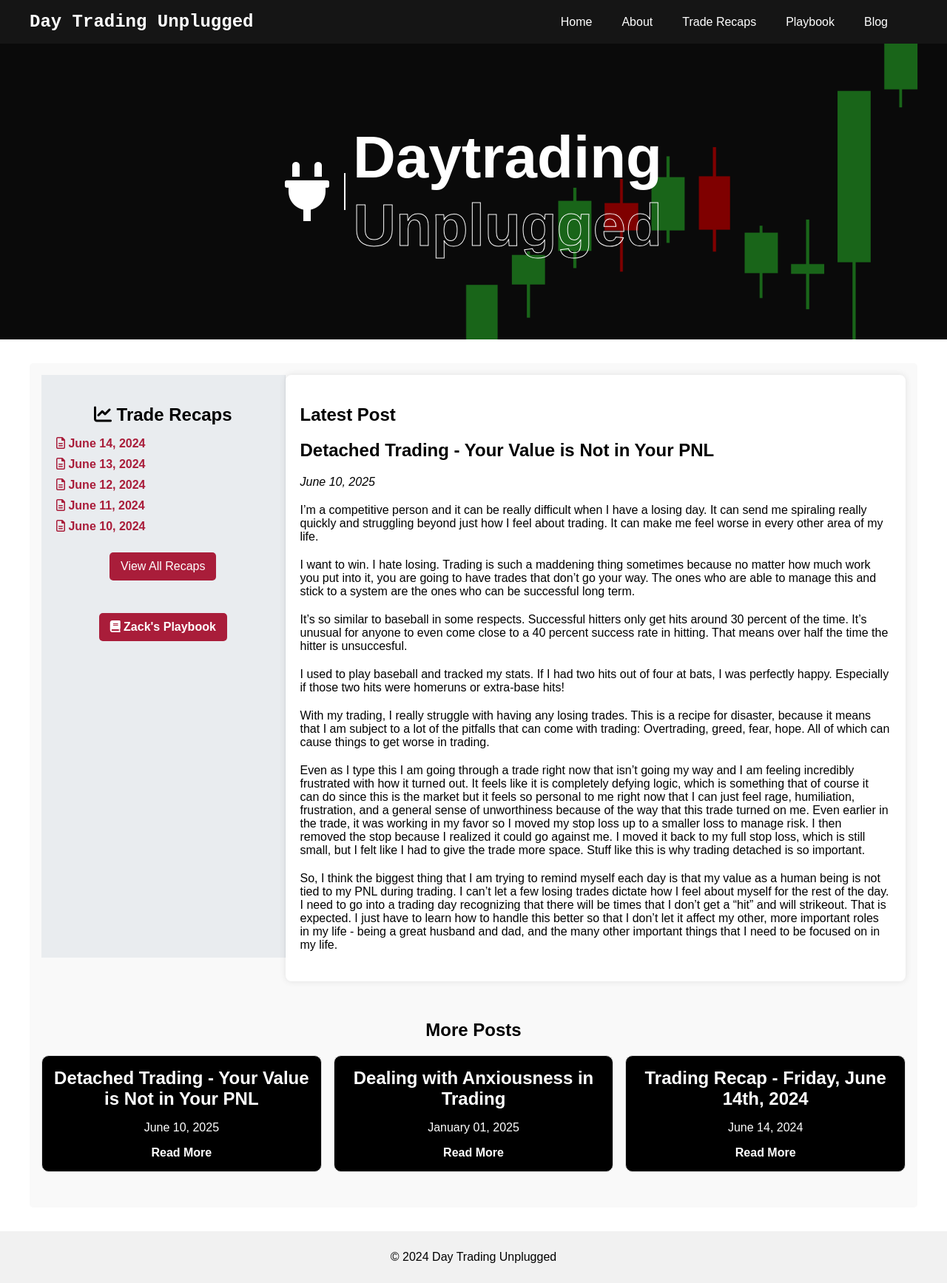
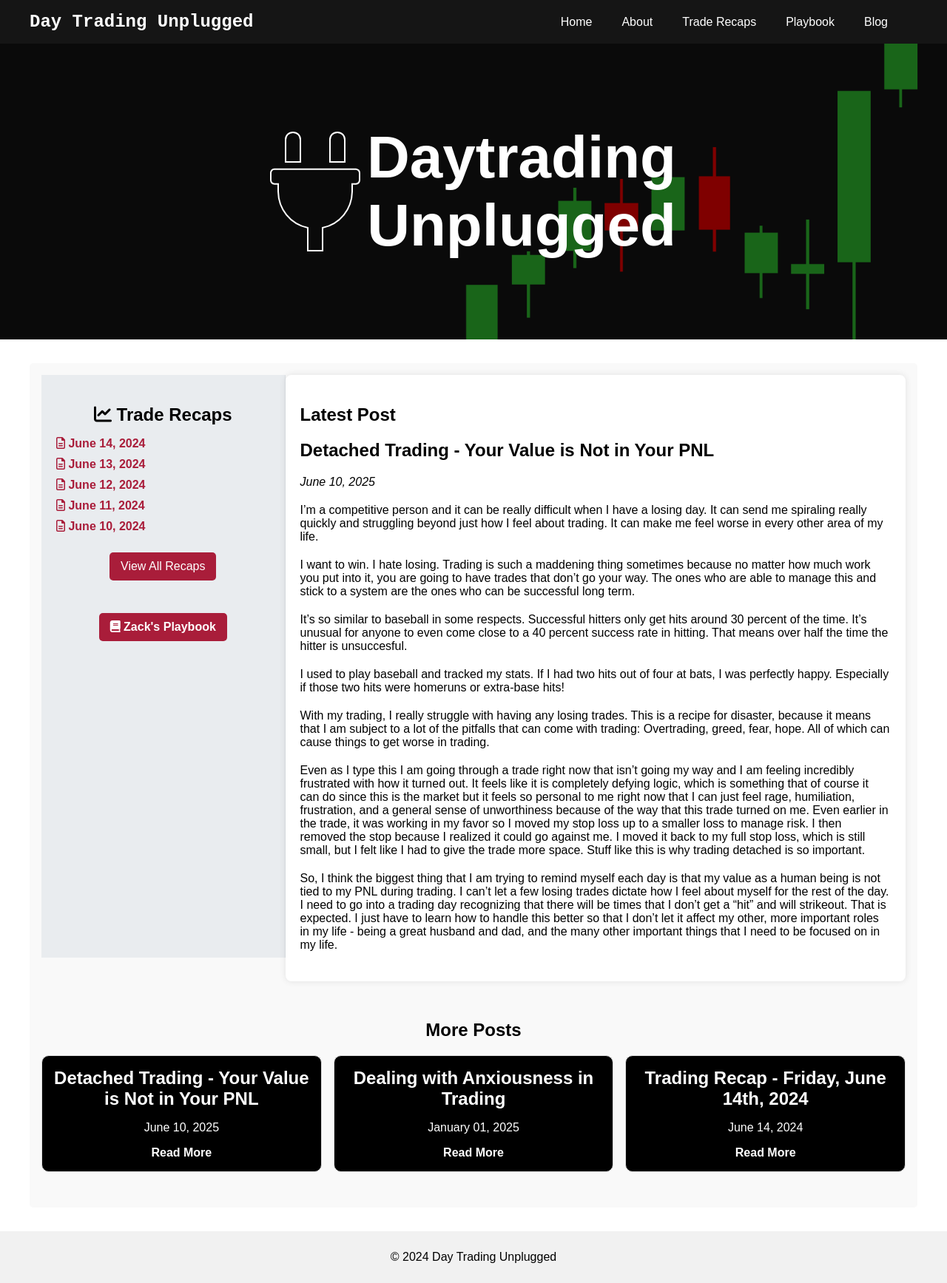
Before and after one commit to zackrylangford/daytrading-unplugged, a Jekyll site: the page built from index.html, in a window 1280 px wide. Shown: the whole page at 74% size. Built offline with Jekyll 4.4.1, drawn with Linux system fonts in a browser that asks for light colours; some web fonts are replaced; the list of posts is cut into pages by our own code.

Commit message:
increased size of icon on hero

```diff
--- a/_layouts/home.html
+++ b/_layouts/home.html
@@ -7,10 +7,9 @@ layout: default
             <span class="icon">
                 <i class="fas fa-plug"></i>
             </span>
-            <span class="vertical-line"></span>
             <span class="title">
                 <span class="filled-text">Daytrading</span>
-                <span class="outlined-text">Unplugged</span>
+                <span class="filled-text">Unplugged</span>
             </span>
         </h1>
     </div>
--- a/assets/css/hero.css
+++ b/assets/css/hero.css
@@ -42,11 +42,10 @@
     display: flex;
     align-items: center;
     margin-right: 10px;
-}
-
-.icon img {
-    height: 50px; /* Adjust the size of the icon */
-    width: auto;
+    font-size: 2em; /* Increase the icon size */
+    color: transparent; /* Make icon color transparent */
+    -webkit-text-stroke: 2px white; /* Outline color and thickness */
+    text-stroke: 2px white; /* For non-webkit browsers */
 }
 
 .vertical-line {
@@ -94,6 +93,10 @@
         flex-direction: column; /* Stack elements vertically */
     }
 
+    .icon {
+        font-size: 2em; /* Adjust icon size for mobile */
+    }
+
     .icon img,
     .vertical-line {
         height: 30px; /* Smaller size for mobile */
```
